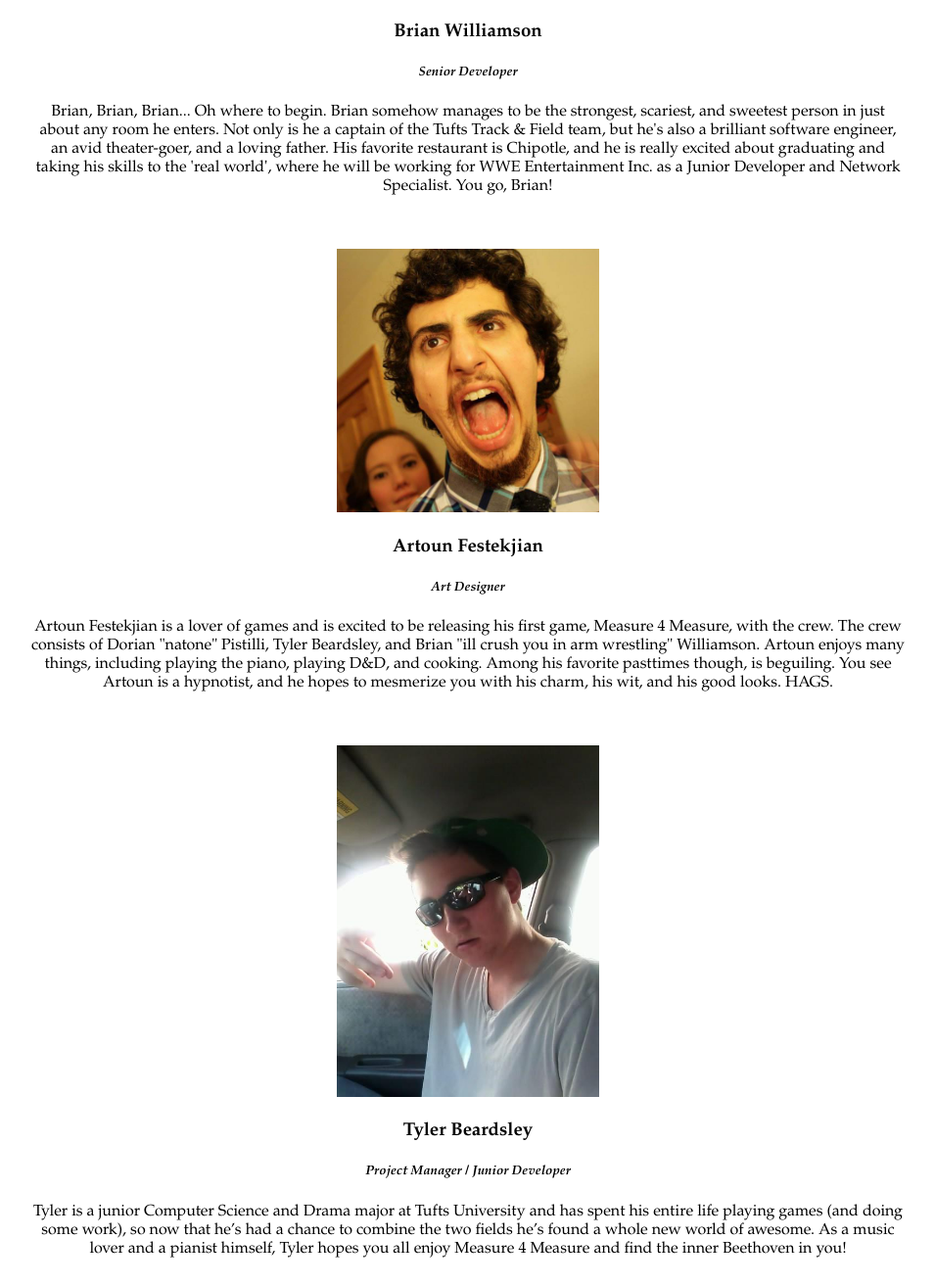
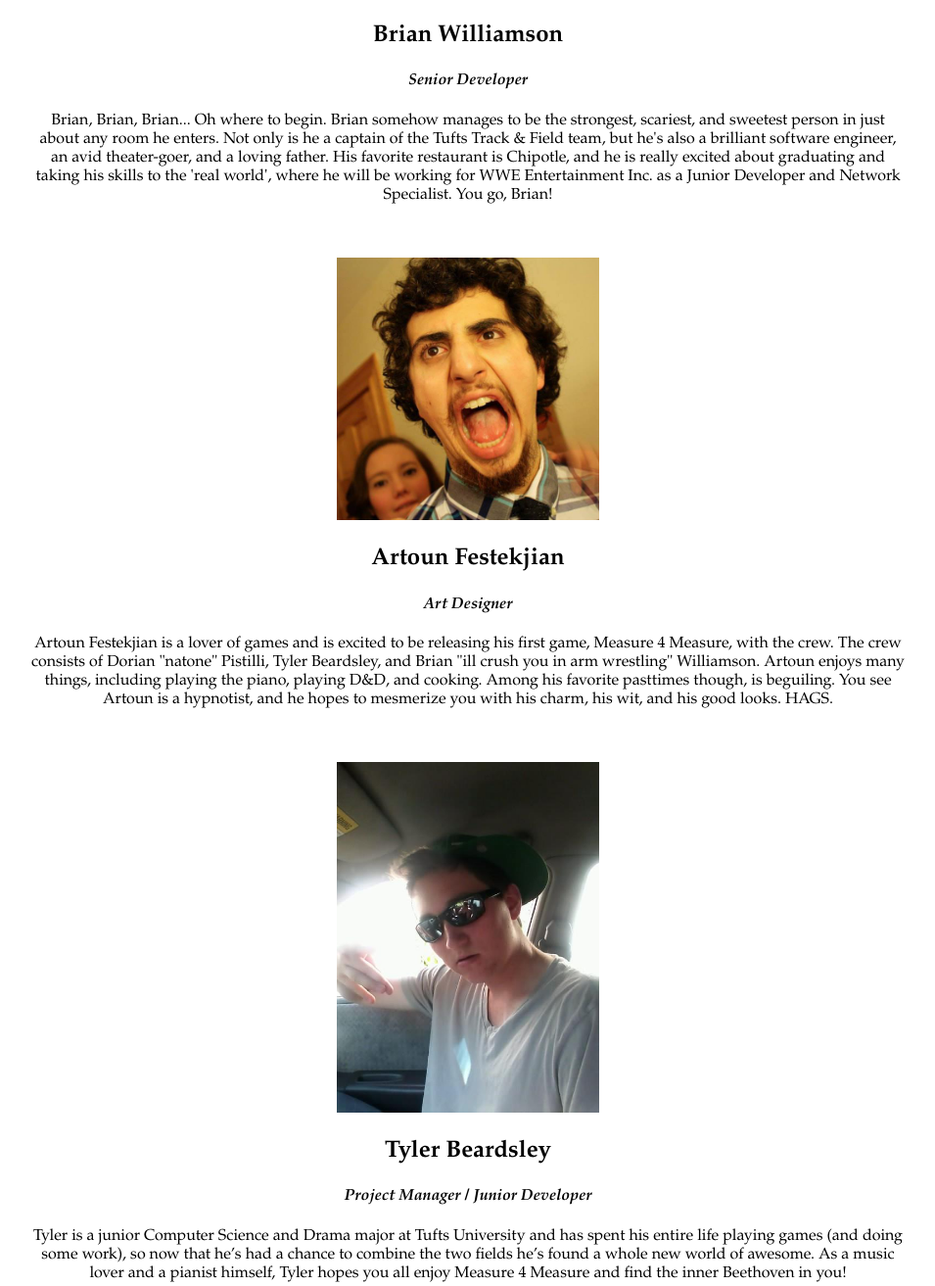
Before and after one commit to DKPistilli/MeasureForMeasure, a plain HTML site: page index.html in a window 1280 px wide. Shown: the part 2502-3815 px from the top of the page at 98% size, without its empty margins (162-1117 px from the left). Drawn offline with Linux system fonts and the light colour scheme.

Commit message:
finalized meet the time sizings

```diff
--- a/index.html
+++ b/index.html
@@ -122,8 +122,8 @@
 
     <!-- Brian -->
     <img class="face" src="assets/images/brian.jpg">
-    <h3> Brian Williamson </h3>
-    <h5> <i>Senior Developer</i> </h5>
+    <h2> Brian Williamson </h2>
+    <h4> <i>Senior Developer</i> </h4>
     <p>
         Brian, Brian, Brian... Oh where to begin. Brian somehow manages to be the strongest, scariest, and sweetest person in just about any room he enters. Not only is he a captain of the Tufts Track & Field team, but he's also a brilliant software engineer, an avid theater-goer, and a loving father. His favorite restaurant is Chipotle, and he is really excited about graduating and taking his skills to the 'real world', where he will be working for WWE Entertainment Inc. as a Junior Developer and Network Specialist. You go, Brian!
     </p>
@@ -131,8 +131,8 @@
 
     <!-- Artoun -->
     <img class="face" src="assets/images/artoun3.jpg">
-    <h3> Artoun Festekjian </h3>
-    <h5> <i>Art Designer</i> </h5>
+    <h2> Artoun Festekjian </h2>
+    <h4> <i>Art Designer</i> </h4>
     <p>
         Artoun Festekjian is a lover of games and is excited to be releasing his first game, Measure 4 Measure, with the crew. The crew consists of Dorian "natone" Pistilli, Tyler Beardsley, and Brian "ill crush you in arm wrestling" Williamson. Artoun enjoys many things, including playing the piano, playing D&D, and cooking. Among his favorite pasttimes though, is beguiling. You see Artoun is a hypnotist, and he hopes to mesmerize you with his charm, his wit, and his good looks. HAGS.
     </p>
@@ -140,8 +140,8 @@
 
     <!-- Tyler -->
     <img class="face" src="assets/images/tyler.jpg">
-    <h3> Tyler Beardsley </h3>
-    <h5> <i>Project Manager / Junior Developer</i> </h5>
+    <h2> Tyler Beardsley </h2>
+    <h4> <i>Project Manager / Junior Developer</i> </h4>
     <p>
         Tyler is a junior Computer Science and Drama major at Tufts University and has spent his entire life playing games (and doing some work), so now that he’s had a chance to combine the two fields he’s found a whole new world of awesome. As a music lover and a pianist himself, Tyler hopes you all enjoy Measure 4 Measure and find the inner Beethoven in you!
     </p>
@@ -149,8 +149,8 @@
 
     <!-- Dorian -->
     <img class="face" src="assets/images/dorian.jpg">
-    <h3> Dorian Pistilli </h3>
-    <h5> <i>Marketing / Sound Designer</i> </h5>
+    <h2> Dorian Pistilli </h2>
+    <h4> <i>Marketing / Sound Designer</i> </h4>
     <p>
         Dorian is a Junior CS major at Tufts University. He has been a game dev for a short time, but a game lover since childhood, and he's had a blast working with this awesome team to make our game come to life! As a pianist, he's always loved games that require precise + technical gameplay to succeed so m4m is right up his alley! When he's not gaming, he is likely in Halligan, sacrificing his youth to preserve the immortality of the one true King, Norman Ramsey.
     </p>
```
